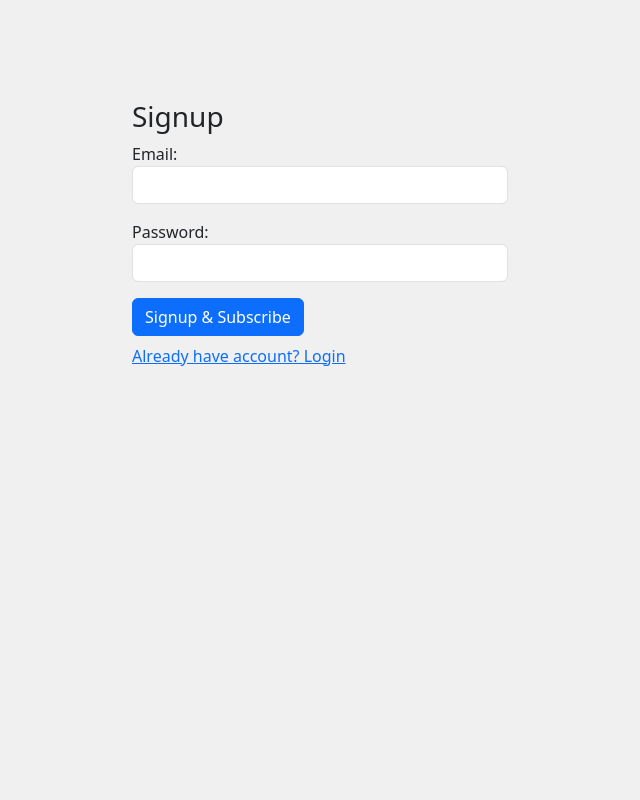
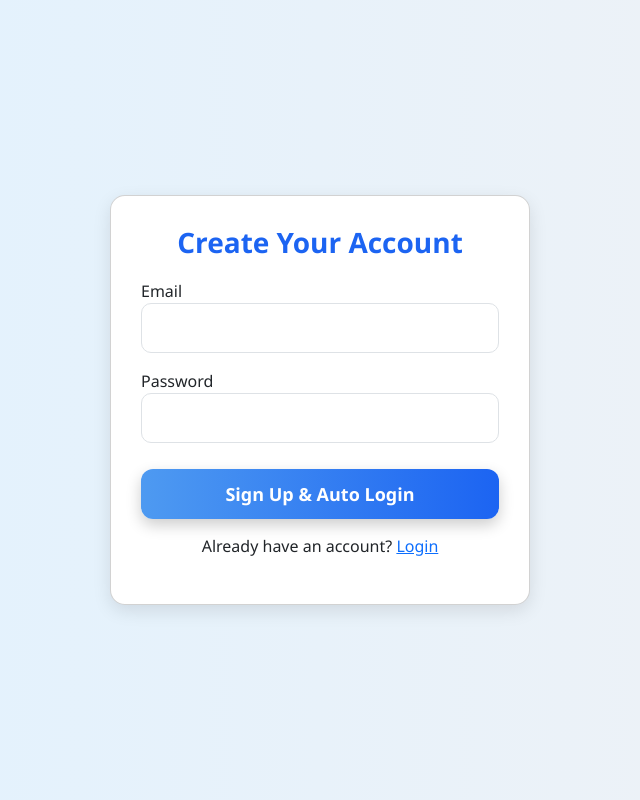
Before and after one commit to ajaysinghrajput9370/WeLoveDoc, a Flask app: page /signup in a window 1280 px wide. Shown: the whole page, without its empty margins (320-960 px from the left). Run offline with Flask 3, Linux system fonts and the light colour scheme.

Commit message:
Update signup.html

```diff
--- a/templates/signup.html
+++ b/templates/signup.html
@@ -2,16 +2,62 @@
 <html lang="en">
 <head>
 <meta charset="UTF-8">
-<title>Signup</title>
+<title>Signup - We ❤️ Doc</title>
 <link rel="stylesheet" href="https://cdn.jsdelivr.net/npm/bootstrap@5.3.0/dist/css/bootstrap.min.css">
 <style>
-body { background-color: #f0f0f0; }
-.container { max-width: 400px; margin: 100px auto; }
+body {
+    background: linear-gradient(to right, #e0f2ff, #f0f2f5);
+    display: flex;
+    justify-content: center;
+    align-items: center;
+    height: 100vh;
+    margin: 0;
+    font-family: 'Segoe UI', sans-serif;
+}
+.card {
+    width: 100%;
+    max-width: 420px;
+    padding: 30px;
+    border-radius: 15px;
+    box-shadow: 0px 6px 18px rgba(0,0,0,0.1);
+    background: #ffffff;
+}
+h3 {
+    text-align: center;
+    font-weight: bold;
+    margin-bottom: 20px;
+    color: #1c64f2;
+}
+.form-control {
+    height: 50px;
+    font-size: 16px;
+    border-radius: 10px;
+}
+.btn-custom {
+    background: linear-gradient(90deg, #4e9af1, #1c64f2);
+    color: white;
+    font-weight: bold;
+    font-size: 18px;
+    height: 50px;
+    width: 100%;
+    border: none;
+    border-radius: 12px;
+    margin-top: 10px;
+    box-shadow: 0 6px 15px rgba(0,0,0,0.2);
+    transition: 0.3s;
+}
+.btn-custom:hover {
+    filter: brightness(1.1);
+    transform: translateY(-3px);
+}
+p { text-align: center; margin-top: 15px; }
 </style>
 </head>
 <body>
-<div class="container">
-    <h3>Signup</h3>
+
+<div class="card">
+    <h3>Create Your Account</h3>
+
     {% with messages = get_flashed_messages() %}
       {% if messages %}
         <div class="alert alert-info">
@@ -21,18 +67,21 @@ body { background-color: #f0f0f0; }
         </div>
       {% endif %}
     {% endwith %}
+
     <form method="post">
         <div class="mb-3">
-            <label>Email:</label>
+            <label>Email</label>
             <input class="form-control" type="email" name="email" required>
         </div>
         <div class="mb-3">
-            <label>Password:</label>
+            <label>Password</label>
             <input class="form-control" type="password" name="password" required>
         </div>
-        <button type="submit" class="btn btn-primary">Signup & Subscribe</button>
+        <button type="submit" class="btn-custom">Sign Up & Auto Login</button>
     </form>
-    <p class="mt-2"><a href="{{ url_for('login') }}">Already have account? Login</a></p>
+
+    <p>Already have an account? <a href="{{ url_for('login') }}">Login</a></p>
 </div>
+
 </body>
 </html>
```
